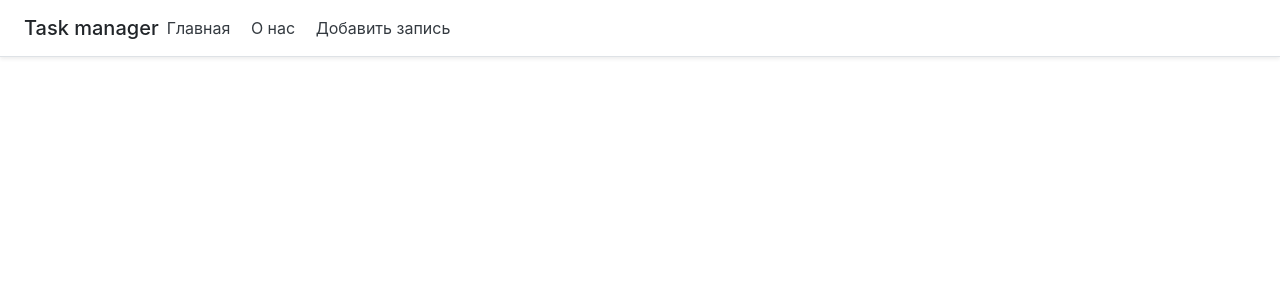
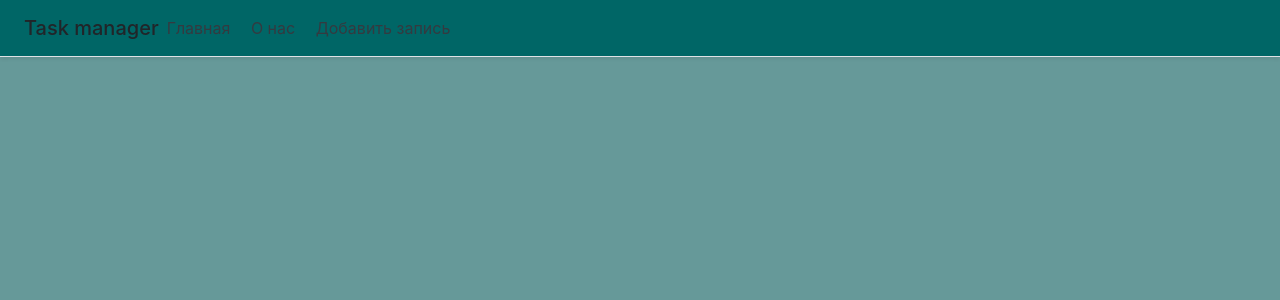
Before and after one commit to Vladikasik/Django_learning, a Django app: template dj_pr/main/templates/main/base.html in a window 1280 px wide. Shown: the top 300 px of the page. Run offline with Django 3.2, Linux system fonts and the light colour scheme; the template is opened without the code that fills it, so the values that code supplies are empty; parts of the project's set-up code (start-up, migrations or seed data) failed here and were passed over; some libraries are stand-ins or nearby versions.

Commit message:
Background

```diff
--- a/dj_pr/main/templates/main/base.html
+++ b/dj_pr/main/templates/main/base.html
@@ -3,10 +3,18 @@
 <head>
 	<title>{% block title %}{% endblock %}</title>
 	<link rel="stylesheet" type="text/css" href="https://stackpath.bootstrapcdn.com/bootstrap/4.5.2/css/bootstrap.min.css">
+  <style>
+    body{
+      background: #669999;
+    }
+    header{
+      background: #006666;
+    }
+  </style>
 </head>
 <body>
 
-<header class="d-flex flex-column flex-md-row align-items-center p-3 px-md-4 mb-3 bg-white border-bottom shadow-sm">
+<header class="d-flex flex-column flex-md-row align-items-center p-3 px-md-4 mb-3 border-bottom shadow-sm">
   <p class="h5 my-0 me-md-auto fw-normal">Task manager</p>
   <nav class="my-2 my-md-0 me-md-3">
     <a class="p-2 text-dark" href="{% url 'home' %}">Главная</a>
```
